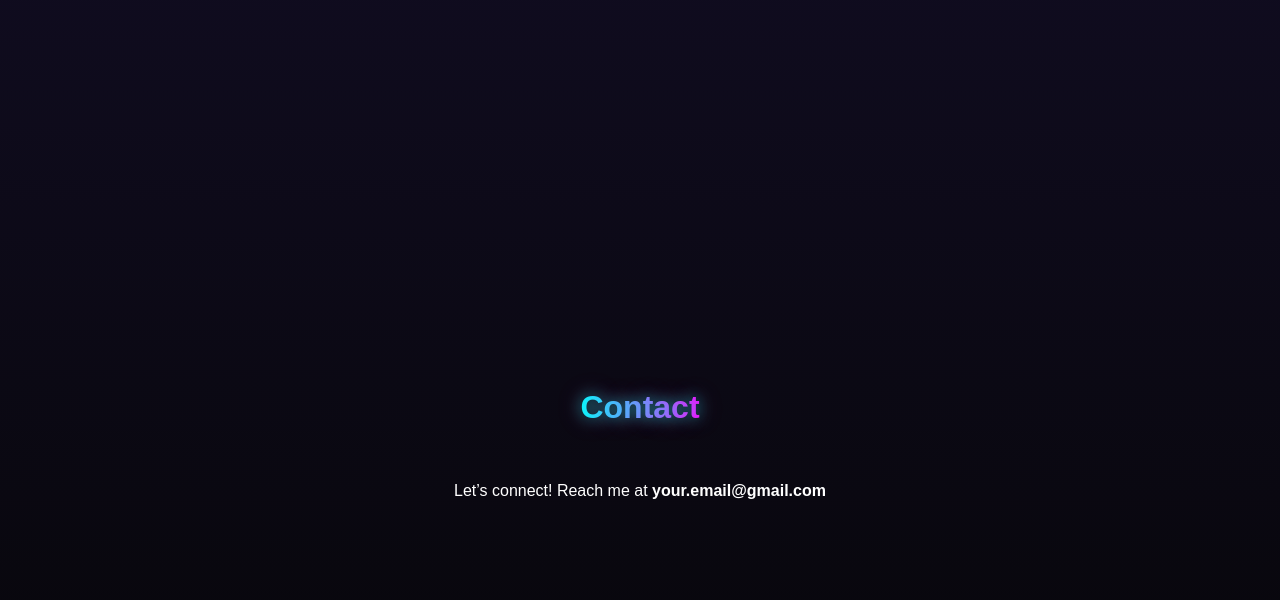
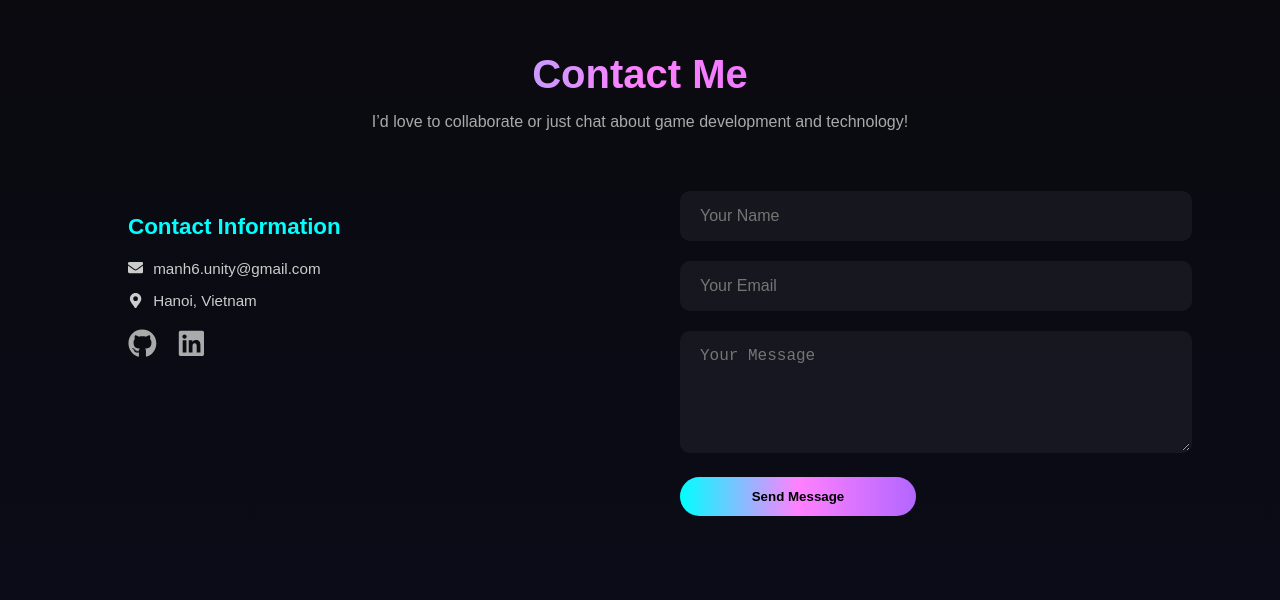
Before and after one commit to ManhNT-6/MyPortfolio, a React (Create React App) app: page / in a window 1280 px wide. Shown: the part 2620-3220 px from the top of the page. Built offline with nearby package versions, Linux system fonts and the light colour scheme.

Commit message:
- create page contact

```diff
--- a/package.json
+++ b/package.json
@@ -9,6 +9,7 @@
     "@testing-library/user-event": "^13.5.0",
     "react": "^19.2.0",
     "react-dom": "^19.2.0",
+    "react-icons": "^5.5.0",
     "react-scripts": "5.0.1",
     "web-vitals": "^2.1.4"
   },
--- a/src/App.js
+++ b/src/App.js
@@ -1,6 +1,7 @@
 import React, { useEffect } from "react";
 import Navbar from "./components/Navbar";
 import BackToTop from "./components/BackToTop";
+import Contact from "./components/Contact";
 import "./App.css";
 
 export default function App() {
@@ -92,13 +93,14 @@ export default function App() {
             </section>
 
             {/* Contact Section */}
-            <section id="contact" className="section contact">
-                <h2 className="section-title">Contact</h2>
-                <p>
-                    Let’s connect! Reach me at{" "}
-                    <strong>your.email@gmail.com</strong>
-                </p>
-            </section>
+            {/*<section id="contact" className="section contact">*/}
+            {/*    <h2 className="section-title">Contact</h2>*/}
+            {/*    <p>*/}
+            {/*        Let’s connect! Reach me at{" "}*/}
+            {/*        <strong>your.email@gmail.com</strong>*/}
+            {/*    </p>*/}
+            {/*</section>*/}
+            <Contact />
 
             <BackToTop />
 
--- /dev/null
+++ b/src/components/Contact.css
@@ -0,0 +1,117 @@
+.contact-section {
+    min-height: 100vh;
+    padding: 80px 10%;
+    background: linear-gradient(to bottom, #0a0a0f, #0b0c1a);
+    color: white;
+    text-align: center;
+}
+
+.contact-title {
+    font-size: 2.5rem;
+    font-weight: 700;
+    background: linear-gradient(90deg, cyan, #ff80ff, #b366ff);
+    -webkit-background-clip: text;
+    -webkit-text-fill-color: transparent;
+    margin-bottom: 10px;
+}
+
+.contact-subtitle {
+    color: #aaa;
+    font-size: 1rem;
+    margin-bottom: 60px;
+}
+
+.contact-container {
+    display: flex;
+    justify-content: space-between;
+    align-items: flex-start;
+    gap: 80px;
+    flex-wrap: wrap;
+    max-width: 1100px;
+    margin: 0 auto;
+}
+
+.contact-info {
+    flex: 1;
+    text-align: left;
+    min-width: 280px;
+}
+
+.contact-info h3 {
+    font-size: 1.4rem;
+    margin-bottom: 20px;
+    color: cyan;
+}
+
+.contact-info p {
+    display: flex;
+    align-items: center;
+    gap: 10px;
+    color: #ccc;
+    margin-bottom: 12px;
+    font-size: 0.95rem;
+}
+
+.social-icons {
+    margin-top: 20px;
+    display: flex;
+    gap: 20px;
+}
+
+.social-icons a {
+    color: #aaa;
+    font-size: 1.8rem;
+    transition: 0.3s;
+}
+
+.social-icons a:hover {
+    color: cyan;
+    text-shadow: 0 0 10px cyan, 0 0 20px #ff80ff;
+}
+
+/* FORM */
+.contact-form {
+    flex: 1;
+    min-width: 320px;
+    text-align: left;
+    display: flex;
+    flex-direction: column;
+    gap: 20px;
+}
+
+.form-group input,
+.form-group textarea {
+    width: 100%;
+    padding: 14px 18px;
+    border: 2px solid transparent;
+    border-radius: 10px;
+    background: rgba(255, 255, 255, 0.05);
+    color: white;
+    font-size: 1rem;
+    transition: 0.3s;
+}
+
+.form-group input:focus,
+.form-group textarea:focus {
+    border-image: linear-gradient(90deg, cyan, #ff80ff, #b366ff) 1;
+    outline: none;
+    box-shadow: 0 0 15px rgba(0, 255, 255, 0.2);
+}
+
+.send-btn {
+    width: 50%;
+    align-self: flex-start;
+    padding: 12px 24px;
+    border: none;
+    border-radius: 9999px;
+    background: linear-gradient(90deg, cyan, #ff80ff, #b366ff);
+    color: #000;
+    font-weight: 600;
+    cursor: pointer;
+    transition: 0.3s;
+}
+
+.send-btn:hover {
+    transform: scale(1.05);
+    box-shadow: 0 0 20px cyan, 0 0 30px #ff80ff;
+}
--- /dev/null
+++ b/src/components/Contact.jsx
@@ -0,0 +1,48 @@
+import React from "react";
+import "./Contact.css";
+import { FaGithub, FaLinkedin, FaEnvelope, FaMapMarkerAlt } from "react-icons/fa";
+
+export default function Contact() {
+    return (
+        <section id="contact" className="contact-section">
+            <h2 className="contact-title">Contact Me </h2>
+            <p className="contact-subtitle">
+                I’d love to collaborate or just chat about game development and technology!
+            </p>
+
+            <div className="contact-container">
+                {/* LEFT SIDE - Info */}
+                <div className="contact-info">
+                    <h3>Contact Information</h3>
+                    <p><FaEnvelope /> manh6.unity@gmail.com</p>
+                    <p><FaMapMarkerAlt /> Hanoi, Vietnam</p>
+
+                    <div className="social-icons">
+                        <a href="https://github.com/ManhNT-6" target="_blank" rel="noreferrer">
+                            <FaGithub />
+                        </a>
+                        <a href="https://linkedin.com" target="_blank" rel="noreferrer">
+                            <FaLinkedin />
+                        </a>
+                    </div>
+                </div>
+
+                {/* RIGHT SIDE - Form */}
+                <form className="contact-form">
+                    <div className="form-group">
+                        <input type="text" placeholder="Your Name" required />
+                    </div>
+                    <div className="form-group">
+                        <input type="email" placeholder="Your Email" required />
+                    </div>
+                    <div className="form-group">
+                        <textarea placeholder="Your Message" rows="5" required></textarea>
+                    </div>
+                    <button type="submit" className="send-btn">
+                        Send Message
+                    </button>
+                </form>
+            </div>
+        </section>
+    );
+}
```
Also changed, not shown: 1 other file (tests, documents, lock files or other folders).
